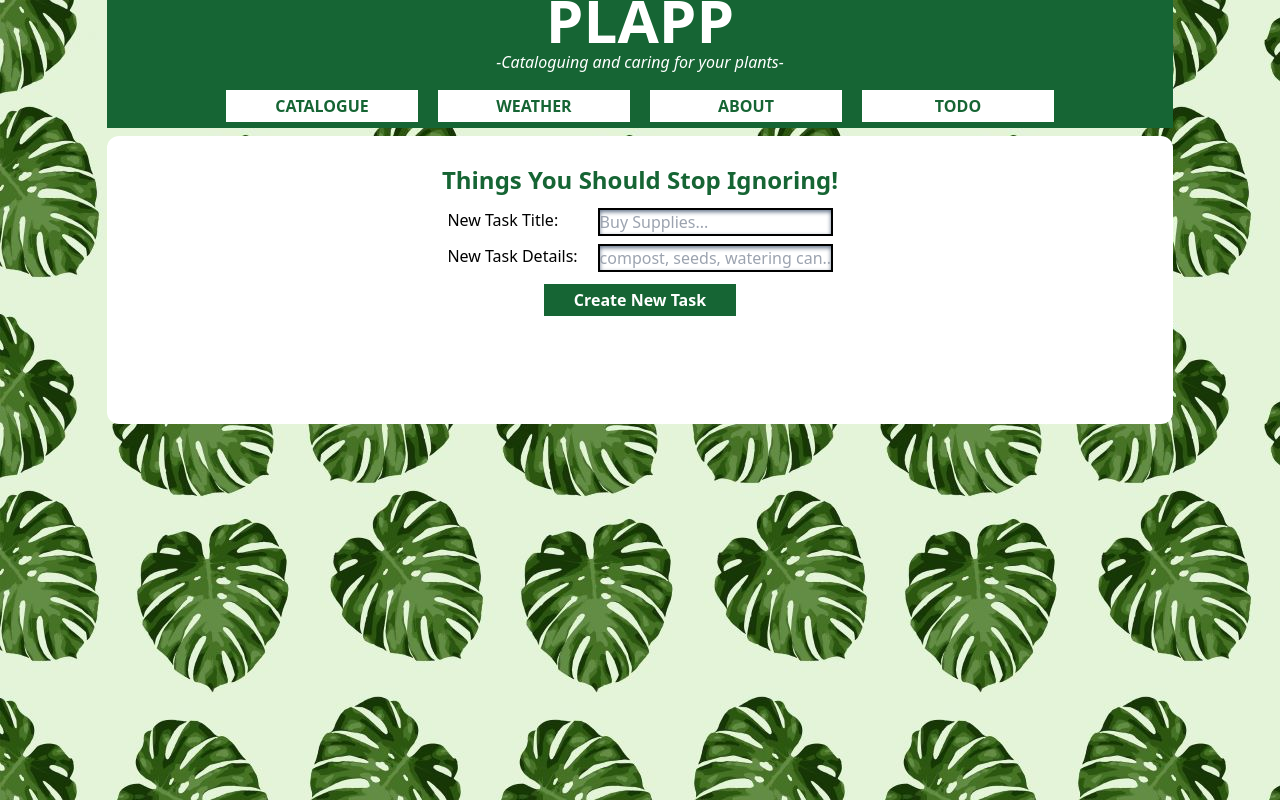
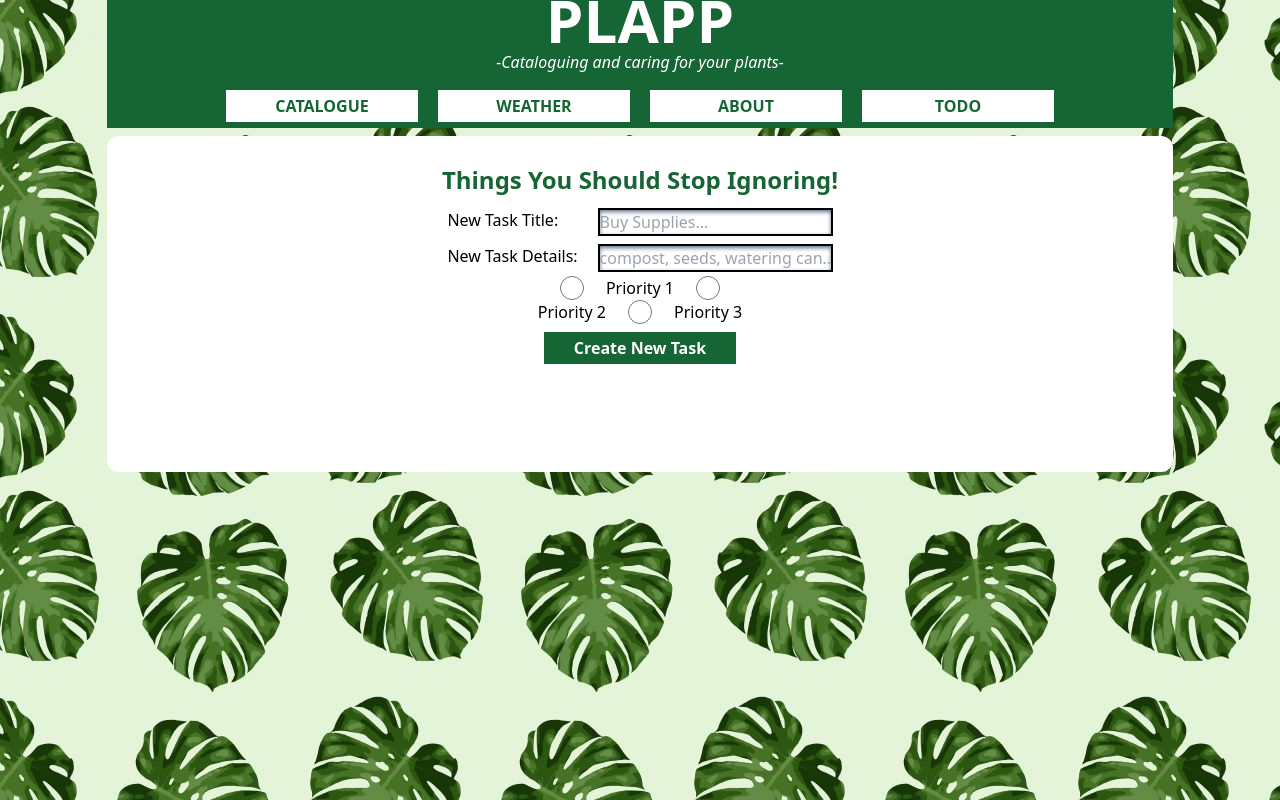
Before and after one commit to SWSmalley/Plapp, a React (Vite) app: page /ToDo in a window 1280 px wide. Built offline with nearby package versions, Linux system fonts and the light colour scheme.

Commit message:
Component for Priority radio buttons

```diff
--- a/src/Pages/SiteToDoPage.jsx
+++ b/src/Pages/SiteToDoPage.jsx
@@ -6,6 +6,7 @@ import TextInput from '../components/TextInput'
 import Title from '../components/Title'
 import Button from '../components/Button'
 import Card from '../components/Card'
+import PriorityButtons from '../components/PriorityButtons'
 
 export default function SiteToDoPage() {
 
@@ -40,6 +41,7 @@ export default function SiteToDoPage() {
       <SmallFormContainer onSubmit={taskTitleSubmitted}>
         <TextInput inputID = "taskTitle"  description = "New Task Title: " placeholder = "Buy Supplies..." />
         <TextInput inputID = "taskDetails"  description = "New Task Details: " placeholder = "compost, seeds, watering can..." />
+        <PriorityButtons />
         <Button variant = "primary"content={"Create New Task"} type = "submit"/>
       </SmallFormContainer>
 
--- /dev/null
+++ b/src/components/PriorityButtons.jsx
@@ -0,0 +1,17 @@
+import React from 'react'
+
+export default function
+
+() {
+  return (
+    <div className='grid grid-cols-3'>
+        <input type='radio' name='priority' id='P1'/>
+        <label for='P1'>Priority 1</label>
+        <input type='radio' name='priority' id='P2'/>
+        <label for='P2'>Priority 2</label>
+        <input type='radio' name='priority' id='P3'/>
+        <label for='P3'>Priority 3</label>
+
+    </div>
+  )
+}
```
